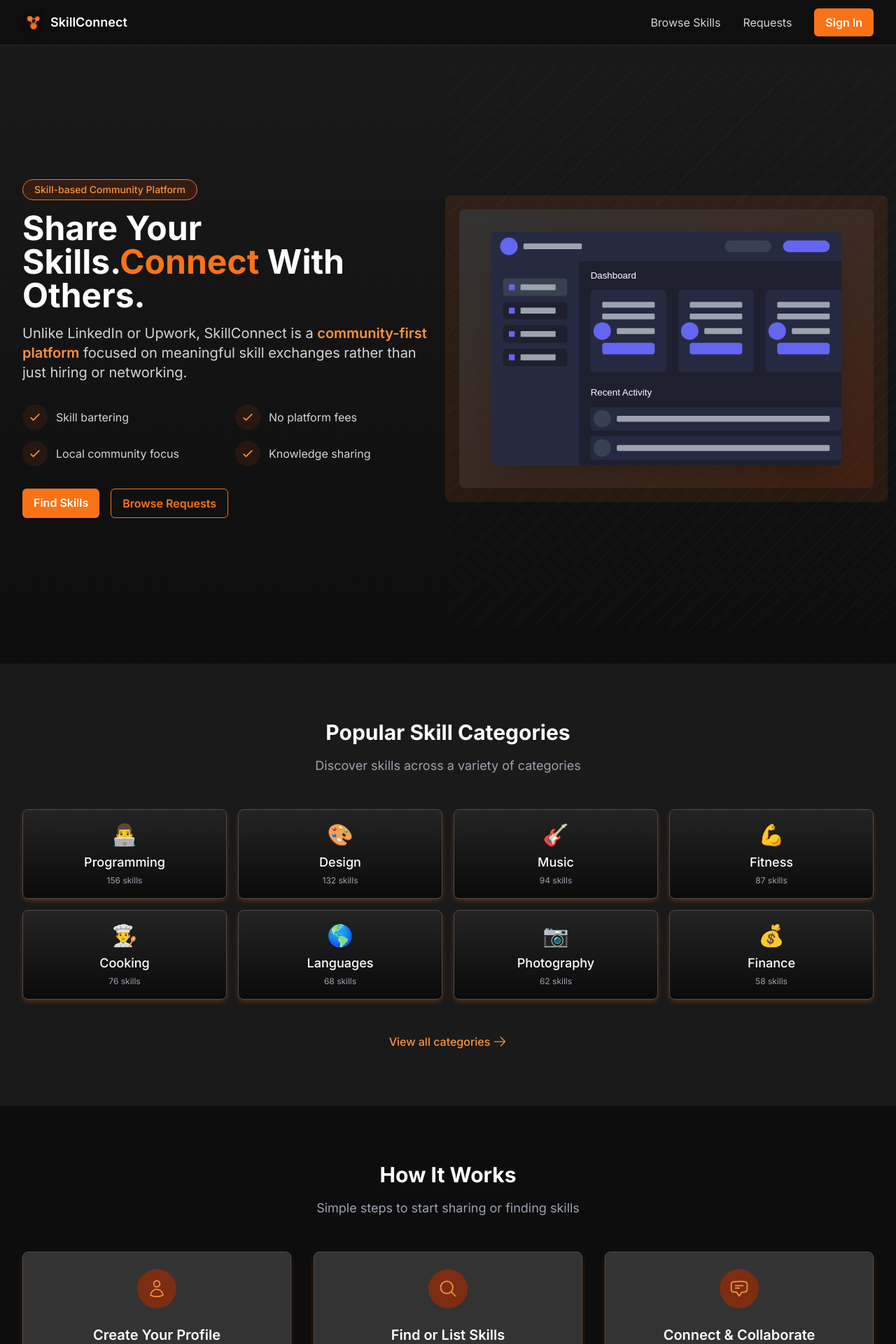
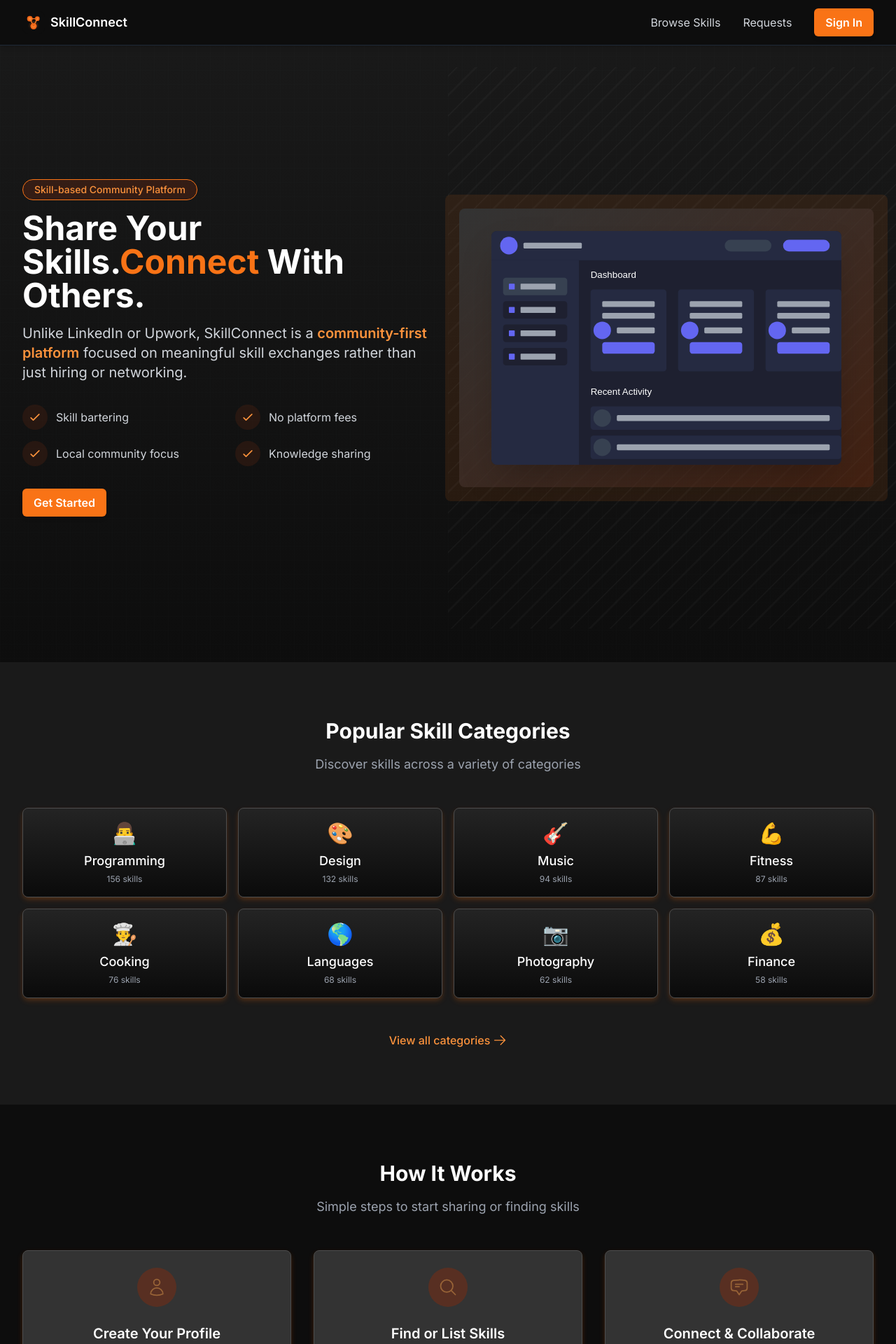
Before and after one commit to Aditya-233/skill-connect, a Next.js app: page / in a window 1280 px wide. Shown: the top 1920 px of the page at 70% size. Built offline with nearby package versions, Linux system fonts and the light colour scheme.

Commit message:
Updated homepage with UI improvements

```diff
--- a/src/app/page.tsx
+++ b/src/app/page.tsx
@@ -6,7 +6,7 @@ export default function HomePage() {
   return (
     <div className="min-h-screen bg-secondary-950 text-white">
       {/* Navigation */}
-      <header className="fixed w-full top-0 z-50 bg-secondary-950/80 backdrop-blur-lg border-b border-gray-800">
+      <header className="fixed w-full top-0 z-50 bg-secondary-950/90 backdrop-blur-lg border-b border-gray-800 shadow-md transition-all duration-300">
         <nav className="max-w-7xl mx-auto px-4 sm:px-6 lg:px-8">
           <div className="flex justify-between h-16">
             <div className="flex items-center">
@@ -23,7 +23,7 @@ export default function HomePage() {
                 </Link>
               </div>
             </div>
-            <div className="flex items-center space-x-8">
+            <div className="hidden md:flex items-center space-x-8">
               <Link href="/skills" className="text-gray-300 hover:text-primary-400 transition-all duration-200">
                 Browse Skills
               </Link>
@@ -34,6 +34,17 @@ export default function HomePage() {
                 Sign In
               </Link>
             </div>
+            <div className="md:hidden flex items-center">
+              <button
+                className="text-gray-300 hover:text-white focus:outline-none p-2 rounded-md border border-gray-700 bg-secondary-900 shadow-lg"
+                aria-label="Open menu"
+                tabIndex={0}
+              >
+                <svg xmlns="http://www.w3.org/2000/svg" fill="none" viewBox="0 0 24 24" strokeWidth={1.5} stroke="currentColor" className="w-6 h-6">
+                  <path strokeLinecap="round" strokeLinejoin="round" d="M3.75 6.75h16.5M3.75 12h16.5m-16.5 5.25h16.5" />
+                </svg>
+              </button>
+            </div>
           </div>
         </nav>
       </header>
@@ -41,11 +52,11 @@ export default function HomePage() {
       {/* Hero Section */}
       <section className="relative pt-24 pb-12 overflow-hidden">
         <div className="absolute inset-0 bg-gradient-to-b from-secondary-900 to-secondary-950 z-0"></div>
-        <div className="absolute inset-0 bg-[url('/grid-pattern.svg')] bg-repeat opacity-20 z-0"></div>
+        <div className="absolute inset-0 bg-[url('/grid-pattern.svg')] bg-repeat opacity-30 z-0"></div>
         <div className="relative z-10 max-w-7xl mx-auto px-4 sm:px-6 lg:px-8 pt-20 pb-20 sm:pt-24 sm:pb-24">
 
           {/* Texture background on right side */}
-          <div className="absolute top-0 right-0 w-1/2 h-full opacity-20 z-0 pointer-events-none">
+          <div className="absolute top-0 right-0 w-1/2 h-full opacity-30 z-0 pointer-events-none">
             <Image
               src="/texture-bg.svg"
               alt="Background texture"
@@ -62,8 +73,7 @@ export default function HomePage() {
               </div>
               <h1 className="text-4xl md:text-5xl font-bold leading-tight">
                 Share Your Skills.
-                <span className="text-primary-500">Connect</span> With
-                Others.
+                <span className="text-primary-500">Connect</span> With Others.
               </h1>
               <p className="mt-4 text-xl text-gray-300 mb-8">
                 Unlike LinkedIn or Upwork, SkillConnect is a <span className="text-primary-400 font-semibold">community-first platform</span> focused on meaningful skill exchanges rather than just hiring or networking.
@@ -103,11 +113,8 @@ export default function HomePage() {
                 </div>
               </div>
               <div className="flex flex-col sm:flex-row gap-4">
-                <Link href="/skills" className="btn-primary">
-                  Find Skills
-                </Link>
-                <Link href="/requests" className="btn-outline">
-                  Browse Requests
+                <Link href="/skills" className="btn-primary text-center w-full sm:w-auto">
+                  Get Started
                 </Link>
               </div>
             </div>
@@ -117,7 +124,7 @@ export default function HomePage() {
                 <div className="relative z-10 text-center">
                   <Image
                     src="/mockup-dashboard.svg"
-                    alt="SkillConnect Dashboard Preview"
+                    alt="SkillConnect Dashboard showing skill categories, available local skills, and user profile interface"
                     width={500}
                     height={350}
                     className="rounded-lg shadow-2xl"
@@ -146,6 +153,8 @@ export default function HomePage() {
                 key={category.name}
                 href={`/skills?category=${category.name}`}
                 className="group relative rounded-lg overflow-hidden bg-secondary-800 border border-secondary-700 hover:border-primary-500 shadow-custom transition-all duration-200 hover:shadow-custom-hover h-32"
+                tabIndex={0}
+                aria-label={`Browse ${category.name} skills`}
               >
                 <div className="absolute inset-0 bg-gradient-to-t from-black/80 to-black/30 group-hover:from-primary-900/80 transition-all duration-200"></div>
                 <div className="absolute inset-0 flex items-center justify-center text-center p-4">
@@ -184,9 +193,9 @@ export default function HomePage() {
           </div>
 
           <div className="grid grid-cols-1 gap-8 md:grid-cols-3">
-            <div className="card">
-              <div className="flex items-center justify-center h-14 w-14 rounded-full bg-primary-900 text-primary-400 mb-6 mx-auto">
-                <svg xmlns="http://www.w3.org/2000/svg" fill="none" viewBox="0 0 24 24" strokeWidth={1.5} stroke="currentColor" className="w-7 h-7">
+            <div className="card hover:transform hover:scale-105 transition-all duration-300">
+              <div className="flex items-center justify-center h-14 w-14 rounded-full bg-primary-900 text-primary-400 mb-6 mx-auto animate-pulse">
+                <svg xmlns="http://www.w3.org/2000/svg" fill="none" viewBox="0 0 24 24" strokeWidth={1.5} stroke="currentColor" className="w-7 h-7 hover:scale-110 transition-transform duration-300">
                   <path strokeLinecap="round" strokeLinejoin="round" d="M15.75 6a3.75 3.75 0 11-7.5 0 3.75 3.75 0 017.5 0zM4.501 20.118a7.5 7.5 0 0114.998 0A17.933 17.933 0 0112 21.75c-2.676 0-5.216-.584-7.499-1.632z" />
                 </svg>
               </div>
@@ -194,9 +203,9 @@ export default function HomePage() {
               <p className="text-gray-400 text-center">Sign up and create a profile showcasing your skills, experience, and availability.</p>
             </div>
 
-            <div className="card">
-              <div className="flex items-center justify-center h-14 w-14 rounded-full bg-primary-900 text-primary-400 mb-6 mx-auto">
-                <svg xmlns="http://www.w3.org/2000/svg" fill="none" viewBox="0 0 24 24" strokeWidth={1.5} stroke="currentColor" className="w-7 h-7">
+            <div className="card hover:transform hover:scale-105 transition-all duration-300">
+              <div className="flex items-center justify-center h-14 w-14 rounded-full bg-primary-900 text-primary-400 mb-6 mx-auto animate-pulse">
+                <svg xmlns="http://www.w3.org/2000/svg" fill="none" viewBox="0 0 24 24" strokeWidth={1.5} stroke="currentColor" className="w-7 h-7 hover:scale-110 transition-transform duration-300">
                   <path strokeLinecap="round" strokeLinejoin="round" d="M21 21l-5.197-5.197m0 0A7.5 7.5 0 105.196 5.196a7.5 7.5 0 0010.607 10.607z" />
                 </svg>
               </div>
@@ -204,9 +213,9 @@ export default function HomePage() {
               <p className="text-gray-400 text-center">Browse skills or create a listing to share your expertise with the community.</p>
             </div>
 
-            <div className="card">
-              <div className="flex items-center justify-center h-14 w-14 rounded-full bg-primary-900 text-primary-400 mb-6 mx-auto">
-                <svg xmlns="http://www.w3.org/2000/svg" fill="none" viewBox="0 0 24 24" strokeWidth={1.5} stroke="currentColor" className="w-7 h-7">
+            <div className="card hover:transform hover:scale-105 transition-all duration-300">
+              <div className="flex items-center justify-center h-14 w-14 rounded-full bg-primary-900 text-primary-400 mb-6 mx-auto animate-pulse">
+                <svg xmlns="http://www.w3.org/2000/svg" fill="none" viewBox="0 0 24 24" strokeWidth={1.5} stroke="currentColor" className="w-7 h-7 hover:scale-110 transition-transform duration-300">
                   <path strokeLinecap="round" strokeLinejoin="round" d="M7.5 8.25h9m-9 3H12m-9.75 1.51c0 1.6 1.123 2.994 2.707 3.227 1.129.166 2.27.293 3.423.379.35.026.67.21.865.501L12 21l2.755-4.133a1.14 1.14 0 01.865-.501 48.172 48.172 0 003.423-.379c1.584-.233 2.707-1.626 2.707-3.228V6.741c0-1.602-1.123-2.995-2.707-3.228A48.394 48.394 0 0012 3c-2.392 0-4.744.175-7.043.513C3.373 3.746 2.25 5.14 2.25 6.741v6.018z" />
                 </svg>
               </div>
@@ -312,6 +321,18 @@ export default function HomePage() {
             >
               View All Success Stories
             </Link>
+            <div className="mt-6">
+              <Link
+                href="/case-studies/videos"
+                className="inline-flex items-center text-primary-400 hover:text-primary-300 font-medium"
+              >
+                <svg xmlns="http://www.w3.org/2000/svg" fill="none" viewBox="0 0 24 24" strokeWidth={1.5} stroke="currentColor" className="w-5 h-5 mr-2">
+                  <path strokeLinecap="round" strokeLinejoin="round" d="M21 12a9 9 0 11-18 0 9 9 0 0118 0z" />
+                  <path strokeLinecap="round" strokeLinejoin="round" d="M15.91 11.672a.375.375 0 010 .656l-5.603 3.113a.375.375 0 01-.557-.328V8.887c0-.286.307-.466.557-.327l5.603 3.112z" />
+                </svg>
+                Watch Video Case Studies
+              </Link>
+            </div>
           </div>
         </div>
       </section>
```
